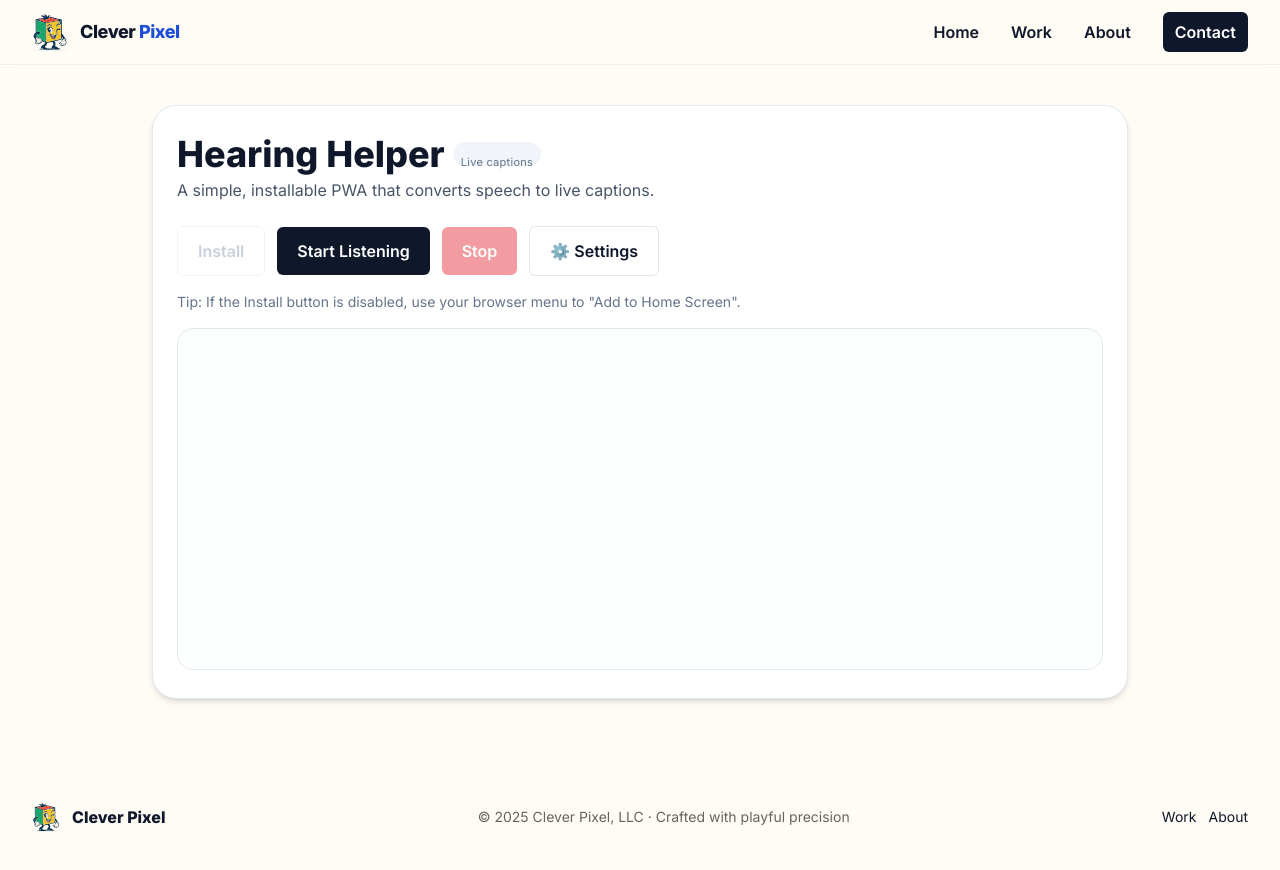
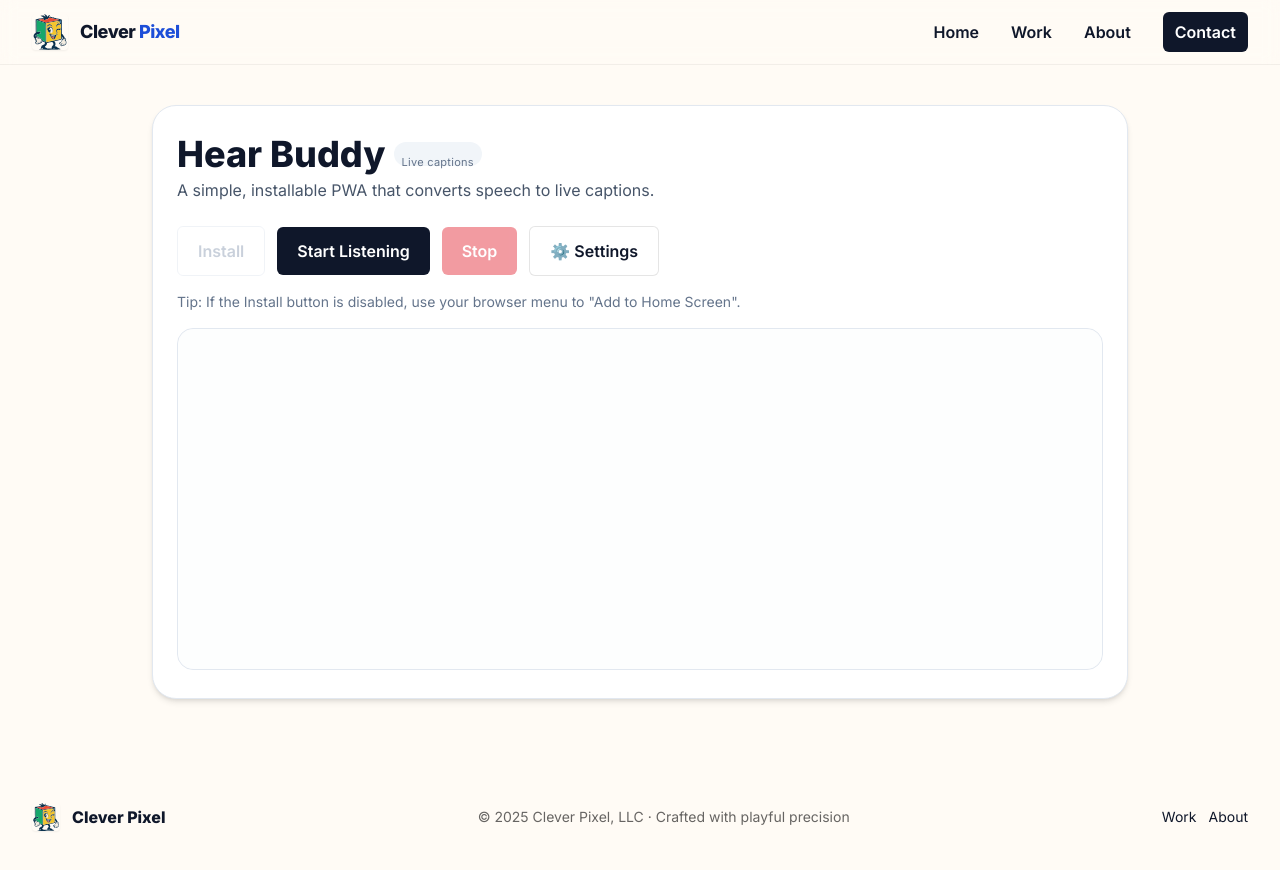
Before and after one commit to cleverpixeldesign/pwa-captions-3, a React (Vite) app: page / in a window 1280 px wide. Built offline with nearby package versions, Linux system fonts and the light colour scheme.

Commit message:
name change

```diff
--- a/index.html
+++ b/index.html
@@ -25,7 +25,7 @@
     <link rel="apple-touch-icon" sizes="167x167" href="/assets/apple-touch-icon-167x167.png" />
     <link rel="apple-touch-icon" sizes="180x180" href="/assets/apple-touch-icon-180x180.png" />
 
-    <title>Hearing Helper</title>
+    <title>Hear Buddy</title>
   </head>
   <body>
     <div id="root"></div>
--- a/src/App.jsx
+++ b/src/App.jsx
@@ -97,7 +97,7 @@ function addPunctuation(text, config, isNewSentence = false) {
   return trimmed
 }
 
-function HearingHelper() {
+function HearBuddy() {
   const [transcript, setTranscript] = useState('')
   const [interimText, setInterimText] = useState('')
   const [status, setStatus] = useState('')
@@ -344,7 +344,7 @@ function HearingHelper() {
           <div>
             <h1 className="text-3xl md:text-4xl font-extrabold text-slate-900">
               <span className="inline-flex items-center gap-2">
-                <span>Hearing Helper</span>
+                <span>Hear Buddy</span>
                 <span className="inline-flex h-6 px-2 rounded-full bg-slate-100 text-[11px] font-medium tracking-wide text-slate-500">
                   Live captions
                 </span>
@@ -480,7 +480,7 @@ function App() {
   return (
     <BrowserRouter>
       <Routes>
-        <Route path="/" element={<HearingHelper />} />
+        <Route path="/" element={<HearBuddy />} />
         <Route path="/contact" element={<Contact />} />
       </Routes>
     </BrowserRouter>
--- a/vite.config.js
+++ b/vite.config.js
@@ -10,8 +10,8 @@ export default defineConfig({
       registerType: 'autoUpdate',
       includeAssets: ['assets/favicon-196x196.png', 'assets/favicon-128x128.png'],
       manifest: {
-        name: 'Hearing Helper',
-        short_name: 'Helper',
+        name: 'Hear Buddy',
+        short_name: 'Buddy',
         description: 'Speech-to-text captions PWA for people who are hard of hearing.',
         theme_color: '#111827',
         background_color: '#0b0f1a',
```
Also changed, not shown: manifest.webmanifest.
